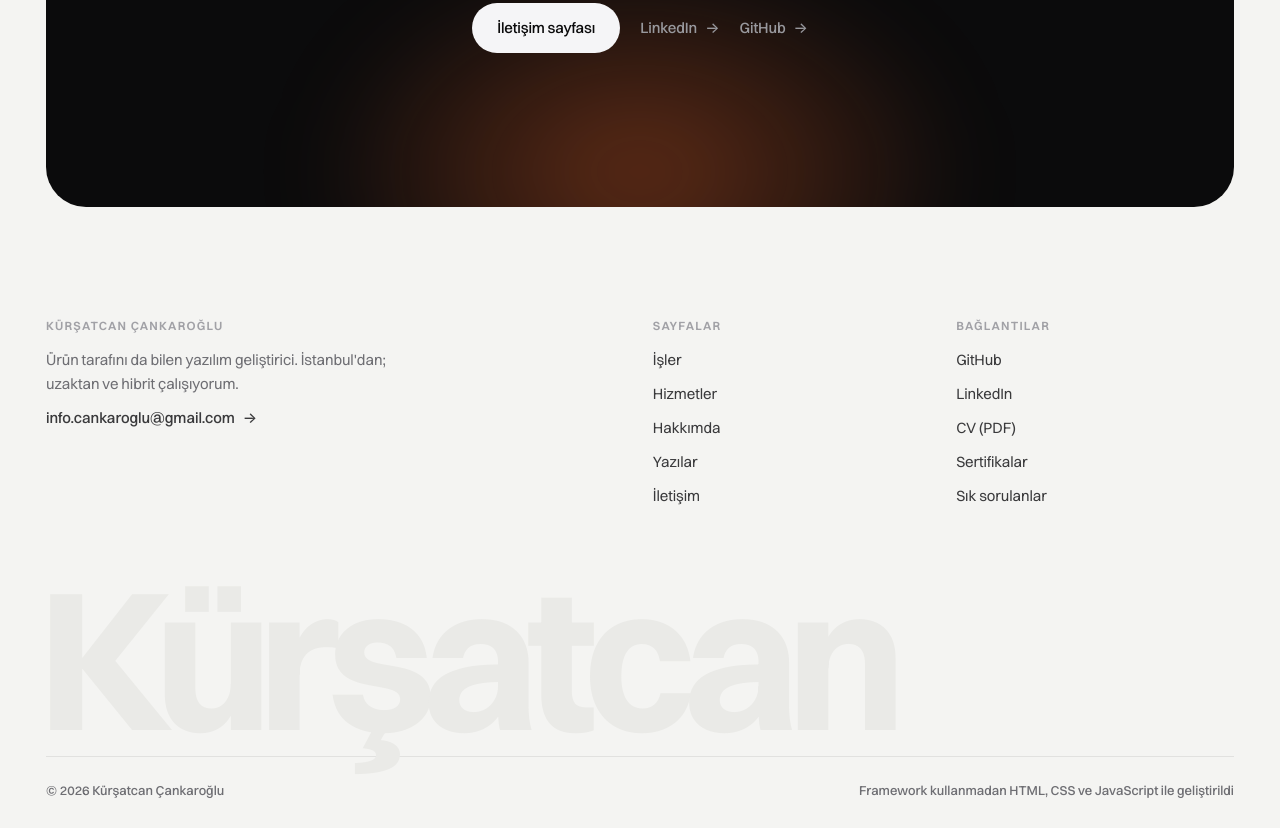
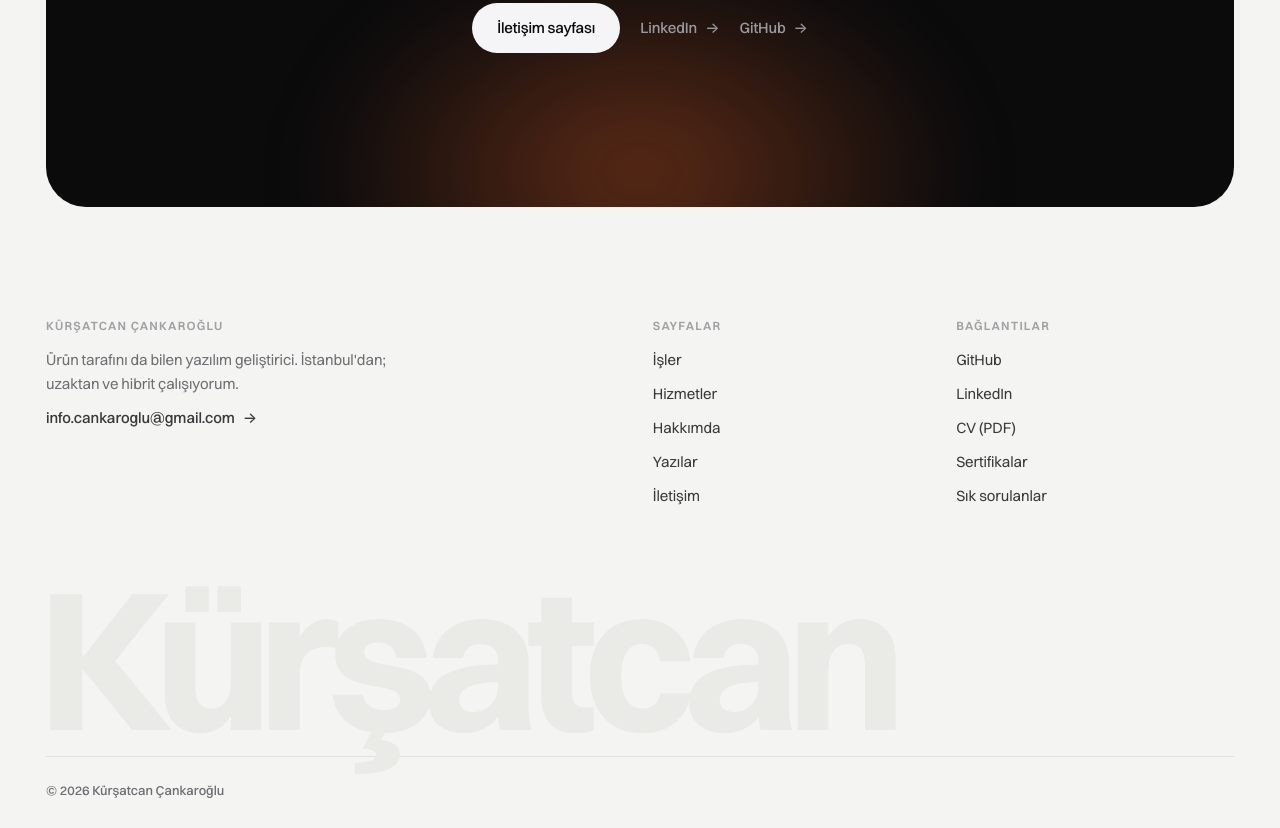
Before and after one commit to kursatcnk/kursat-portfolio, a plain HTML site: page about.html in a window 1280 px wide. Shown: the part 6031-6859 px from the top of the page. Drawn offline with Linux system fonts and the light colour scheme.

Commit message:
Remove the 'built without a framework' line from the footer

```diff
--- a/about.html
+++ b/about.html
@@ -226,7 +226,6 @@
   <div class="kursat-container">
     <div class="kursat-footer-base kursat-label">
       <span>© <span data-kursat-year>2026</span> Kürşatcan Çankaroğlu</span>
-      <span>Framework kullanmadan HTML, CSS ve JavaScript ile geliştirildi</span>
     </div>
   </div>
 </footer>
```
Also changed, not shown: certificates.html (+0 -1 lines), contact.html (+0 -1 lines), faq.html (+0 -1 lines), index.html (+0 -1 lines), news-details.html (+0 -1 lines), news.html (+0 -1 lines), portfolio-details.html (+0 -1 lines), portfolio.html (+0 -1 lines), service.html (+0 -1 lines).
